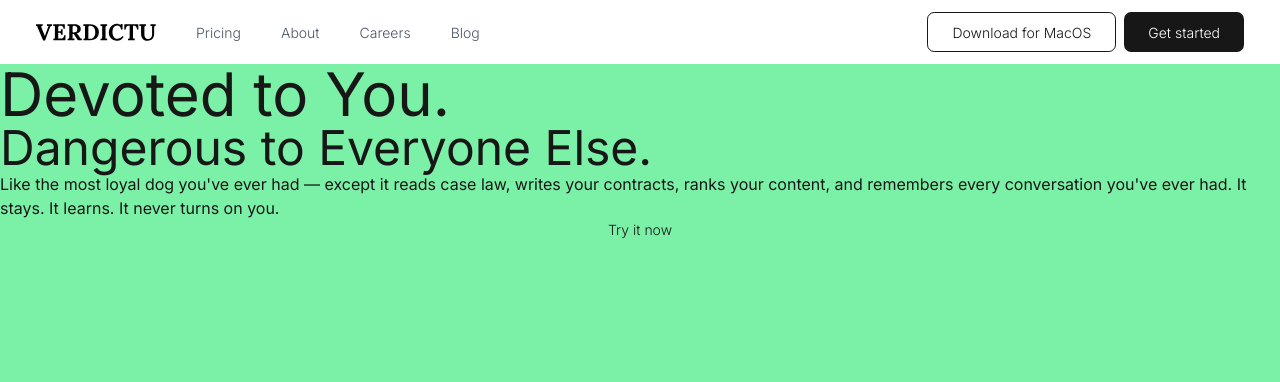
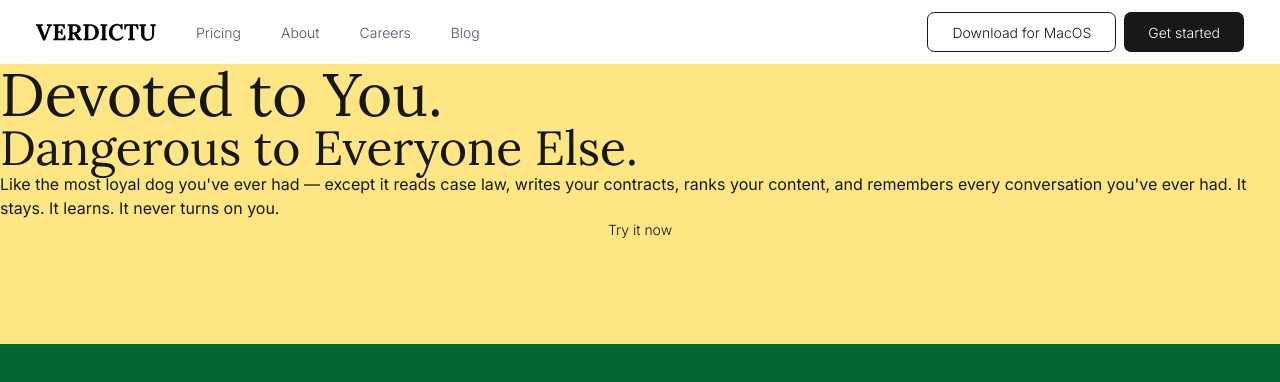
Before and after one commit to ispasdani/verdictu-web, a Next.js app: page / in a window 1280 px wide. Shown: the top 382 px of the page. Built offline with nearby package versions, Linux system fonts and the light colour scheme; no server answers.

Commit message:
font lora added

```diff
--- a/app/globals.css
+++ b/app/globals.css
@@ -10,6 +10,7 @@
   --font-sans: var(--font-sans);
   --font-mono: var(--font-geist-mono);
   --font-heading: var(--font-heading);
+  --font-lora: var(--font-heading);
   --color-sidebar-ring: var(--sidebar-ring);
   --color-sidebar-border: var(--sidebar-border);
   --color-sidebar-accent-foreground: var(--sidebar-accent-foreground);
--- a/components/marketing-sections/hero/hero.tsx
+++ b/components/marketing-sections/hero/hero.tsx
@@ -4,9 +4,13 @@ import { Text } from "@/components/shared-components/text";
 const Herobox = () => {
   return (
     <div className="flex flex-col bg-green-300 min-h-[92vh]">
-      <div className="flex flex-col">
-        <Text size={"6xl"}>Devoted to You.</Text>
-        <Text size={"5xl"}>Dangerous to Everyone Else.</Text>
+      <div className="min-h-[35vh] bg-amber-200 flex flex-col">
+        <Text size={"6xl"} font="lora">
+          Devoted to You.
+        </Text>
+        <Text size={"5xl"} font="lora">
+          Dangerous to Everyone Else.
+        </Text>
         {/* <Text size={"md"} >We are a team of passionate developers, designers, and marketers who are dedicated to creating the best possible experience for our users. We believe that the best way to achieve this is by putting our users first and foremost in everything we do.</Text> */}
         <Text size={"md"}>
           Like the most loyal dog you've ever had — except it reads case law,
@@ -20,7 +24,7 @@ const Herobox = () => {
           </Text>
         </Button>
       </div>
-      <div className=""></div>
+      <div className="min-h-[57vh] bg-green-800"></div>
     </div>
   );
 };
```
